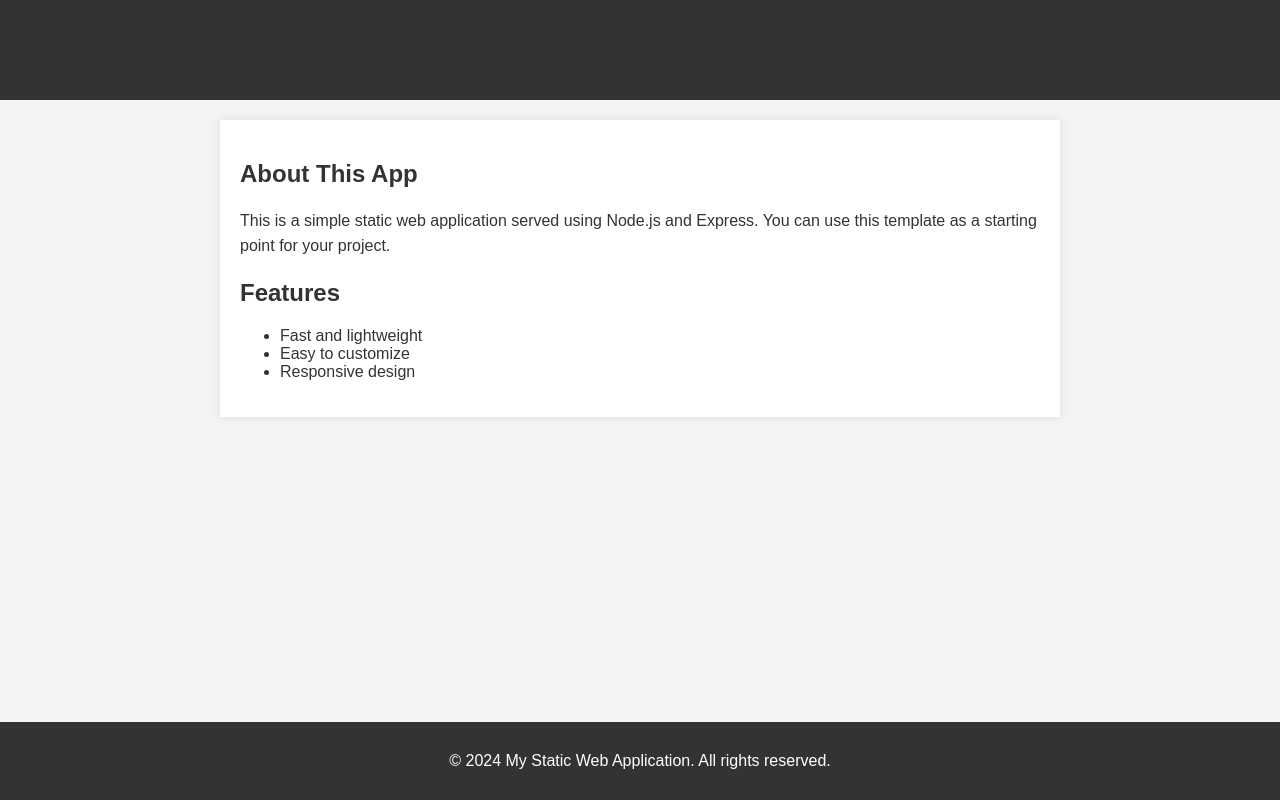
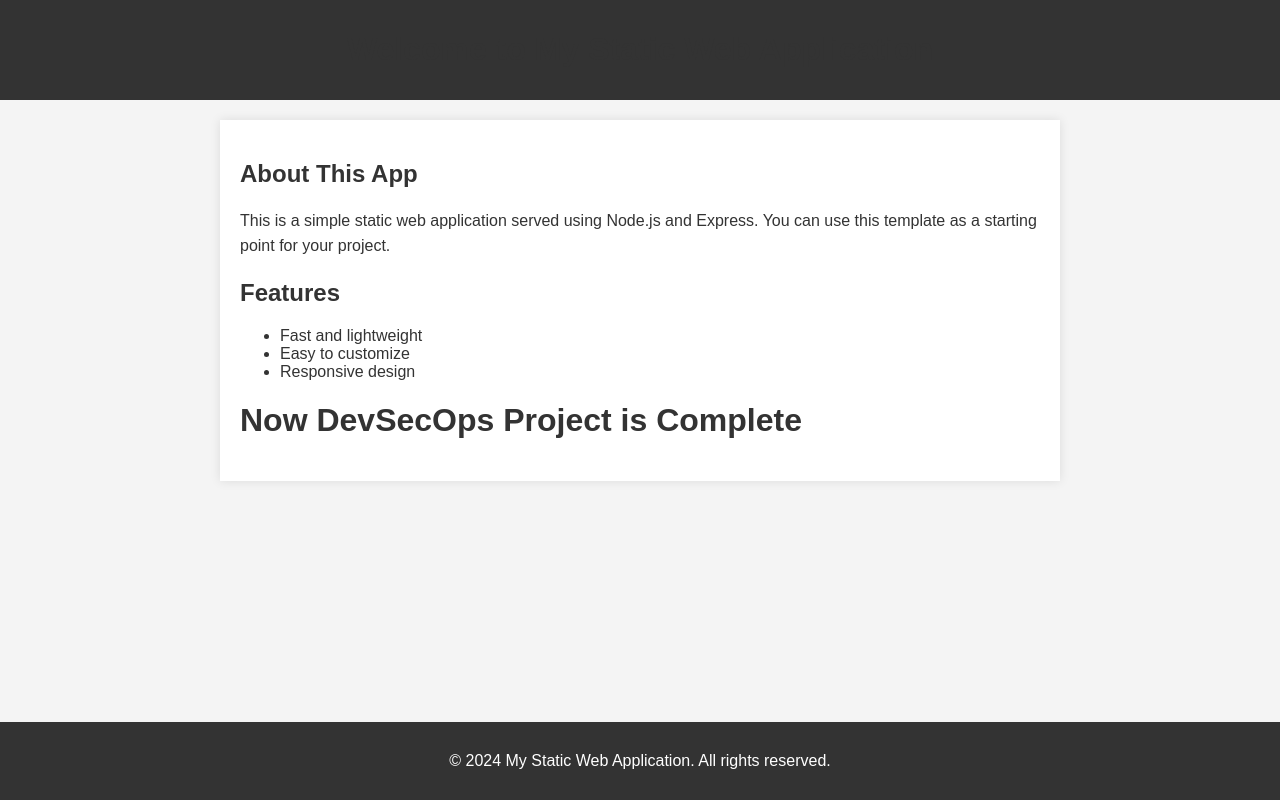
Before and after one commit to kapilchotalia-777/DevSecOps, a website: page public/index.html in a window 1280 px wide. Drawn offline with Linux system fonts and the light colour scheme.

Commit message:
Update index.html

```diff
--- a/public/index.html
+++ b/public/index.html
@@ -57,6 +57,8 @@
             <li>Easy to customize</li>
             <li>Responsive design</li>
         </ul>
+
+        <h1>Now DevSecOps Project is Complete</h1>
     </main>
 
     <footer>
```
